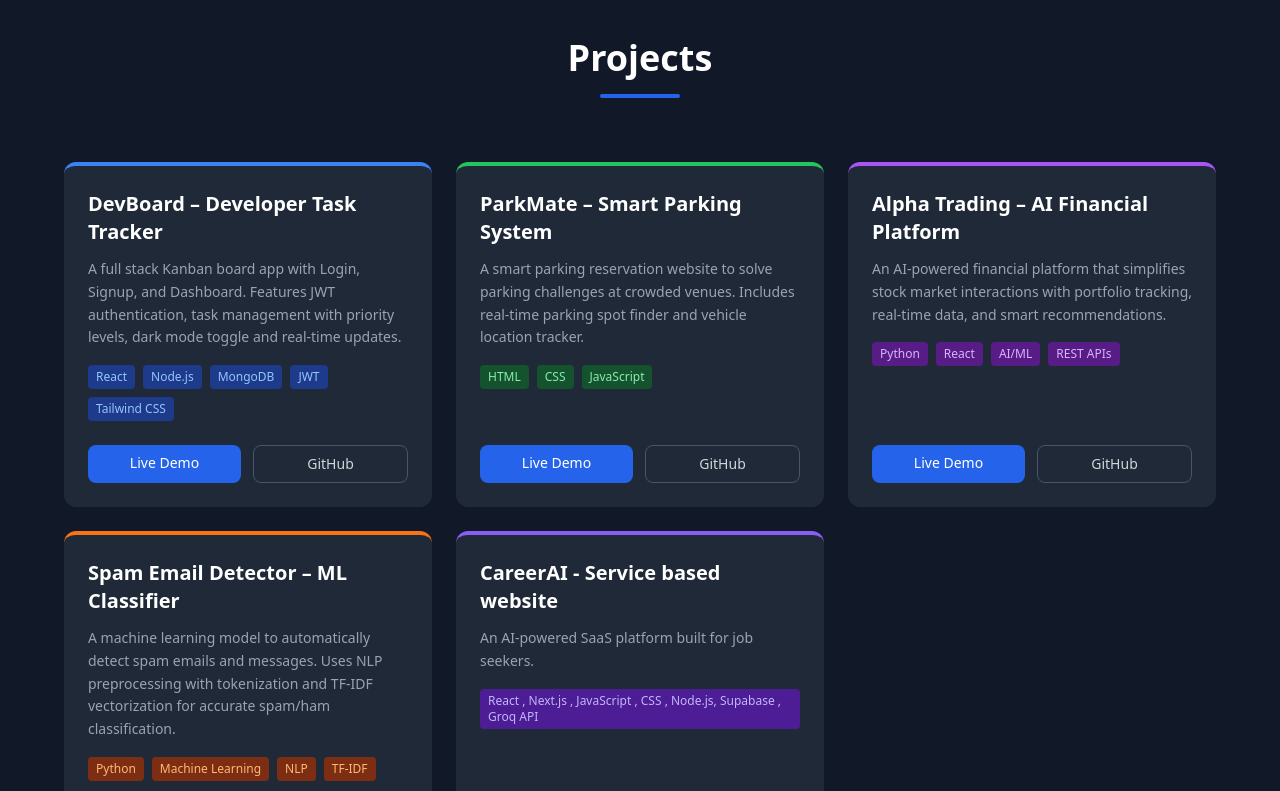
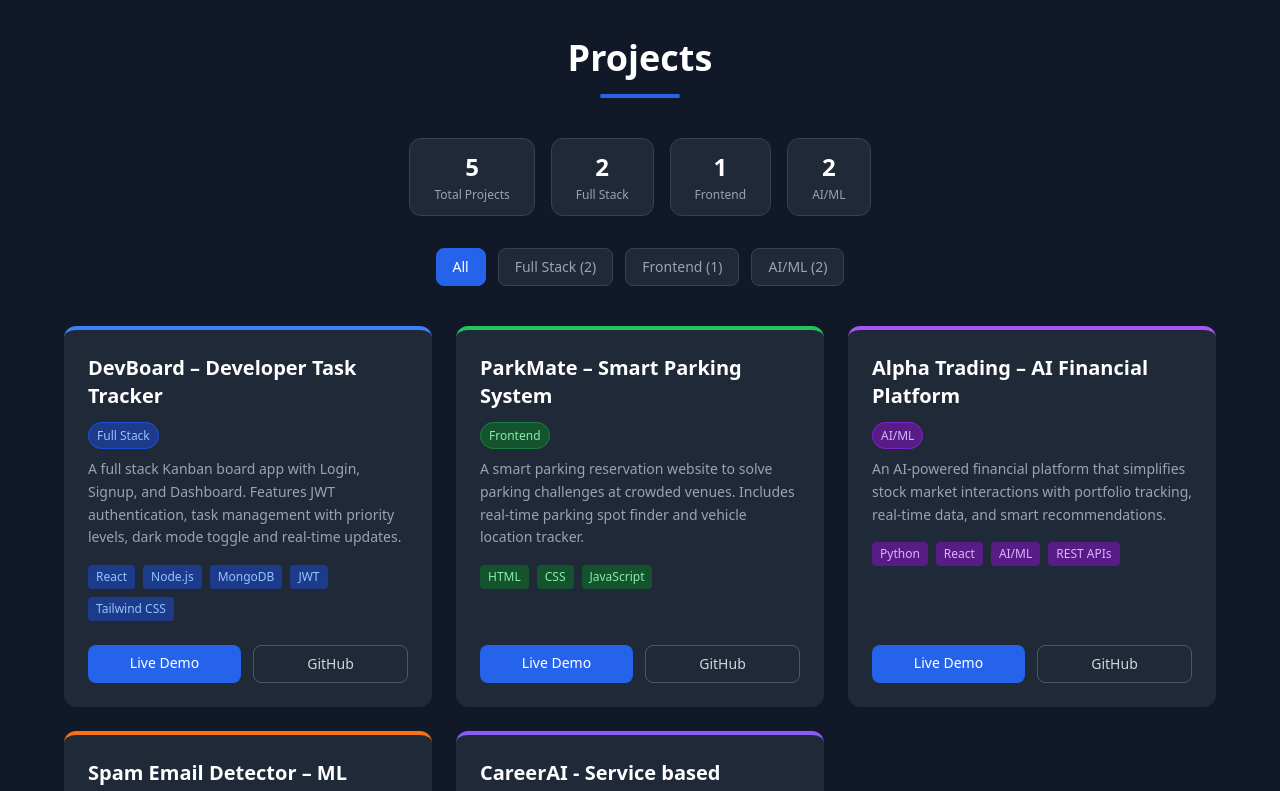
Before and after one commit to sai27031/Portfolio-, a React (Create React App) app: page / in a window 1280 px wide. Shown: the part 2260-3051 px from the top of the page. Built offline with nearby package versions, Linux system fonts and the light colour scheme.

Commit message:
Add project categories and filters

```diff
--- a/src/Projects.jsx
+++ b/src/Projects.jsx
@@ -1,4 +1,8 @@
+import { useState } from "react";
+
 function Projects() {
+  const [activeFilter, setActiveFilter] = useState("All");
+
   const projects = [
     {
       title: "DevBoard – Developer Task Tracker",
@@ -7,6 +11,7 @@ function Projects() {
       live: "https://dev-board-taupe.vercel.app",
       github: "https://github.com/sai27031/Dev-board",
       color: "blue",
+      domain: "Full Stack",
     },
     {
       title: "ParkMate – Smart Parking System",
@@ -15,6 +20,7 @@ function Projects() {
       live: "#",
       github: "https://github.com/sai27031",
       color: "green",
+      domain: "Frontend",
     },
     {
       title: "Alpha Trading – AI Financial Platform",
@@ -23,6 +29,7 @@ function Projects() {
       live: "https://alpha-trading-ashen.vercel.app",
       github: "https://github.com/sai27031",
       color: "purple",
+      domain: "AI/ML",
     },
     {
       title: "Spam Email Detector – ML Classifier",
@@ -31,15 +38,17 @@ function Projects() {
       live: "#",
       github: "https://github.com/sai27031",
       color: "orange",
+      domain: "AI/ML",
     },
     {
       title: "CareerAI - Service based website",
       description: "An AI-powered SaaS platform built for job seekers.",
-  tech: ["React , Next.js , JavaScript , CSS , Node.js, Supabase , Groq API"],
+      tech: ["React", "Next.js", "JavaScript", "CSS", "Node.js", "Supabase", "Groq API"],
       live: "https://career-ai-silk-iota.vercel.app",
       github: "https://github.com/sai27031",
       color: "violet",
-}
+      domain: "Full Stack",
+    },
   ];
 
   const colorMap = {
@@ -47,7 +56,7 @@ function Projects() {
     green: "border-green-500",
     purple: "border-purple-500",
     orange: "border-orange-500",
-    violet: "border-violet-500"
+    violet: "border-violet-500",
   };
 
   const tagColorMap = {
@@ -55,26 +64,73 @@ function Projects() {
     green: "bg-green-900 text-green-300",
     purple: "bg-purple-900 text-purple-300",
     orange: "bg-orange-900 text-orange-300",
-    violet: "bg-violet-900 text-violet-300"
+    violet: "bg-violet-900 text-violet-300",
   };
 
+  const domainColorMap = {
+    "Full Stack": "bg-blue-900 text-blue-300 border border-blue-700",
+    "Frontend": "bg-green-900 text-green-300 border border-green-700",
+    "AI/ML": "bg-purple-900 text-purple-300 border border-purple-700",
+  };
 
+  const domains = ["All", ...new Set(projects.map(p => p.domain))];
+
+  const domainCounts = projects.reduce((acc, p) => {
+    acc[p.domain] = (acc[p.domain] || 0) + 1;
+    return acc;
+  }, {});
+
+  const filtered = activeFilter === "All" ? projects : projects.filter(p => p.domain === activeFilter);
 
   return (
     <section id="projects" className="py-20 px-8 bg-gray-900">
       <div className="max-w-6xl mx-auto">
 
-        <div className="text-center mb-16">
+        <div className="text-center mb-10">
           <h2 className="text-4xl font-bold text-white mb-4">Projects</h2>
           <div className="w-20 h-1 bg-blue-600 mx-auto rounded"></div>
         </div>
 
+        <div className="flex flex-wrap justify-center gap-4 mb-8">
+          <div className="bg-gray-800 rounded-xl px-6 py-3 text-center border border-gray-700">
+            <div className="text-2xl font-bold text-white">{projects.length}</div>
+            <div className="text-gray-400 text-xs mt-1">Total Projects</div>
+          </div>
+          {Object.entries(domainCounts).map(([domain, count]) => (
+            <div key={domain} className="bg-gray-800 rounded-xl px-6 py-3 text-center border border-gray-700">
+              <div className="text-2xl font-bold text-white">{count}</div>
+              <div className="text-gray-400 text-xs mt-1">{domain}</div>
+            </div>
+          ))}
+        </div>
+
+        <div className="flex flex-wrap justify-center gap-3 mb-10">
+          {domains.map(domain => (
+            <button
+              key={domain}
+              onClick={() => setActiveFilter(domain)}
+              className={`px-4 py-2 rounded-lg text-sm font-medium transition border ${
+                activeFilter === domain
+                  ? "bg-blue-600 text-white border-blue-600"
+                  : "bg-gray-800 text-gray-400 border-gray-700 hover:bg-gray-700"
+              }`}
+            >
+              {domain} {domain !== "All" && `(${domainCounts[domain]})`}
+            </button>
+          ))}
+        </div>
+
         <div className="grid grid-cols-3 gap-6">
-          {projects.map(project => (
+          {filtered.map(project => (
             <div key={project.title} className={`bg-gray-800 rounded-xl p-6 border-t-4 ${colorMap[project.color]} flex flex-col justify-between`}>
               <div>
-                <h3 className="text-xl font-bold text-white mb-3">{project.title}</h3>
-                <p className="text-gray-400 text-sm leading-relaxed mb-4">{project.description}</p>
+                <div className="flex items-center justify-between mb-3">
+                  <h3 className="text-xl font-bold text-white">{project.title}</h3>
+                </div>
+                <span className={`text-xs font-medium px-2 py-1 rounded-full ${domainColorMap[project.domain]}`}>
+                  {project.domain}
+                </span>
+                <p className="text-gray-400 text-sm leading-relaxed mb-4 mt-3">{project.description}</p>
                 <div className="flex flex-wrap gap-2 mb-6">
                   {project.tech.map(t => (
                     <span key={t} className={`px-2 py-1 rounded text-xs font-medium ${tagColorMap[project.color]}`}>
```
Lines whose indentation alone changed are shown as unchanged.
